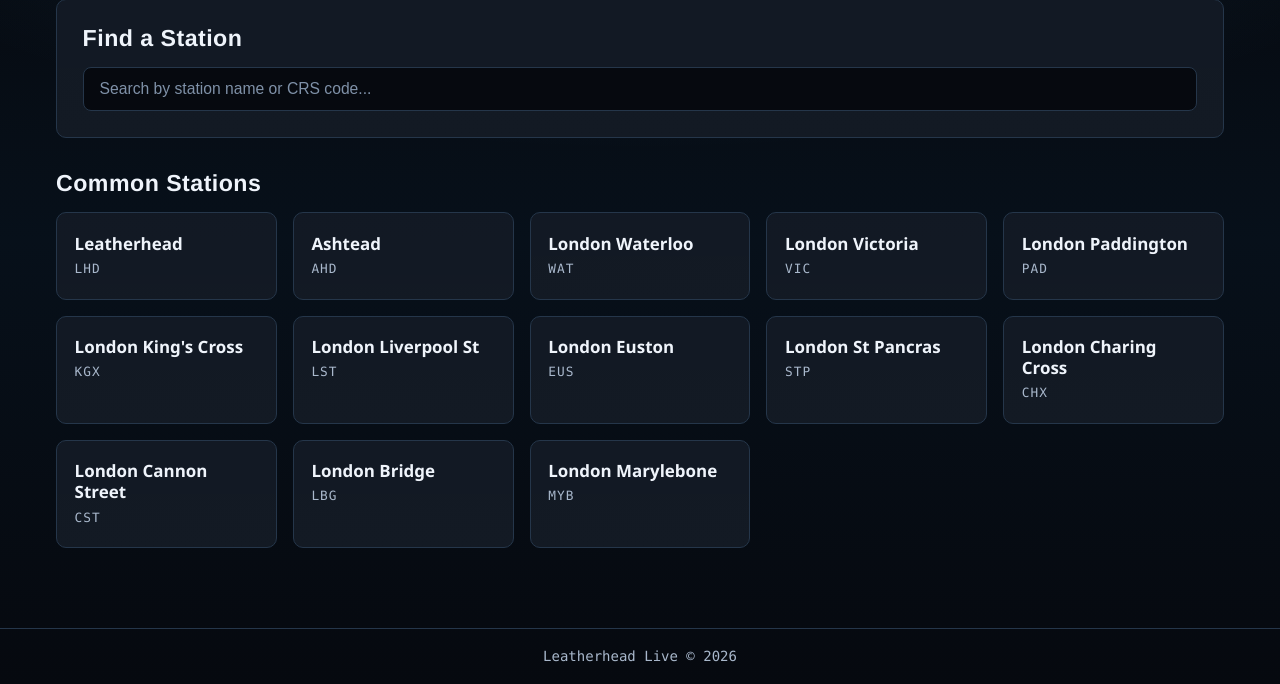
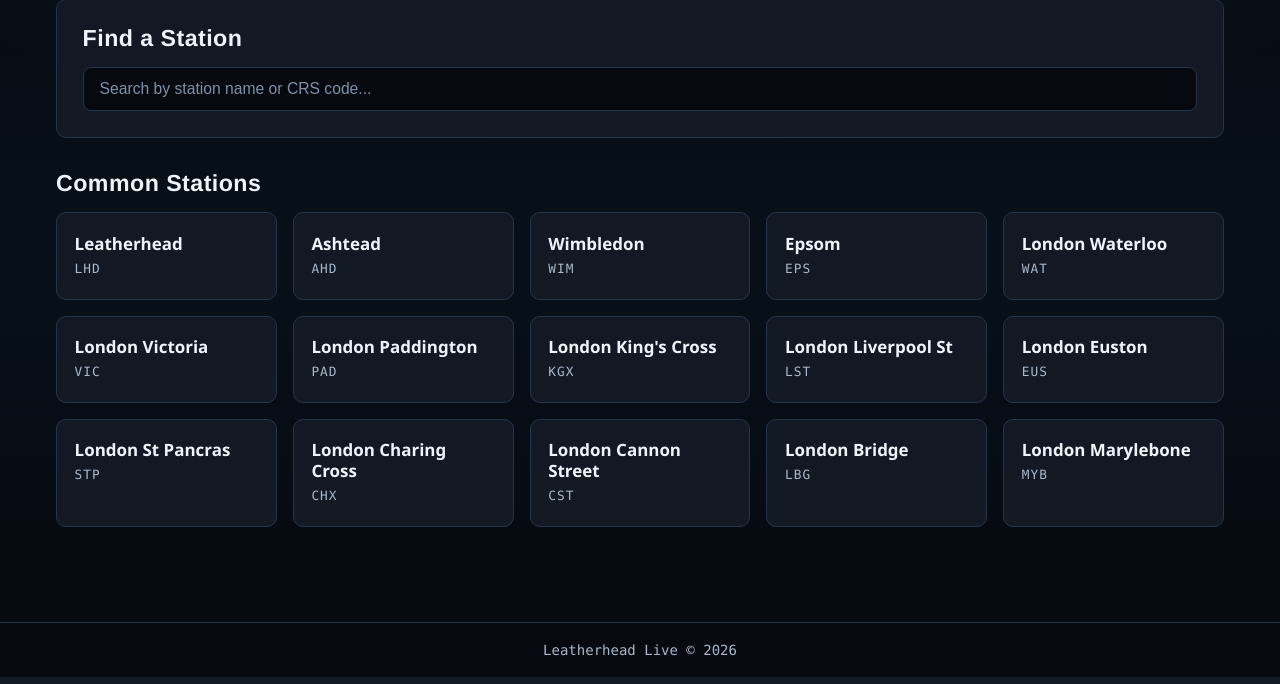
Before and after one commit to Sir-Goose/trains.mattdev.im, a Python web app: template app/templates/index.html in a window 1280 px wide. Shown: the part 123-807 px from the top of the page. Run offline with Jinja, Linux system fonts and the light colour scheme; the template is opened without the code that fills it, so the values that code supplies are empty.

Commit message:
Add Wimbledon and Epsom to common stations

```diff
--- a/app/templates/index.html
+++ b/app/templates/index.html
@@ -35,6 +35,14 @@
         <a href="/board/AHD/departures" class="station-card">
             <h3>Ashtead</h3>
             <div class="crs">AHD</div>
+        </a>
+        <a href="/board/WIM/departures" class="station-card">
+            <h3>Wimbledon</h3>
+            <div class="crs">WIM</div>
+        </a>
+        <a href="/board/EPS/departures" class="station-card">
+            <h3>Epsom</h3>
+            <div class="crs">EPS</div>
         </a>
         <a href="/board/WAT/departures" class="station-card">
             <h3>London Waterloo</h3>
```
